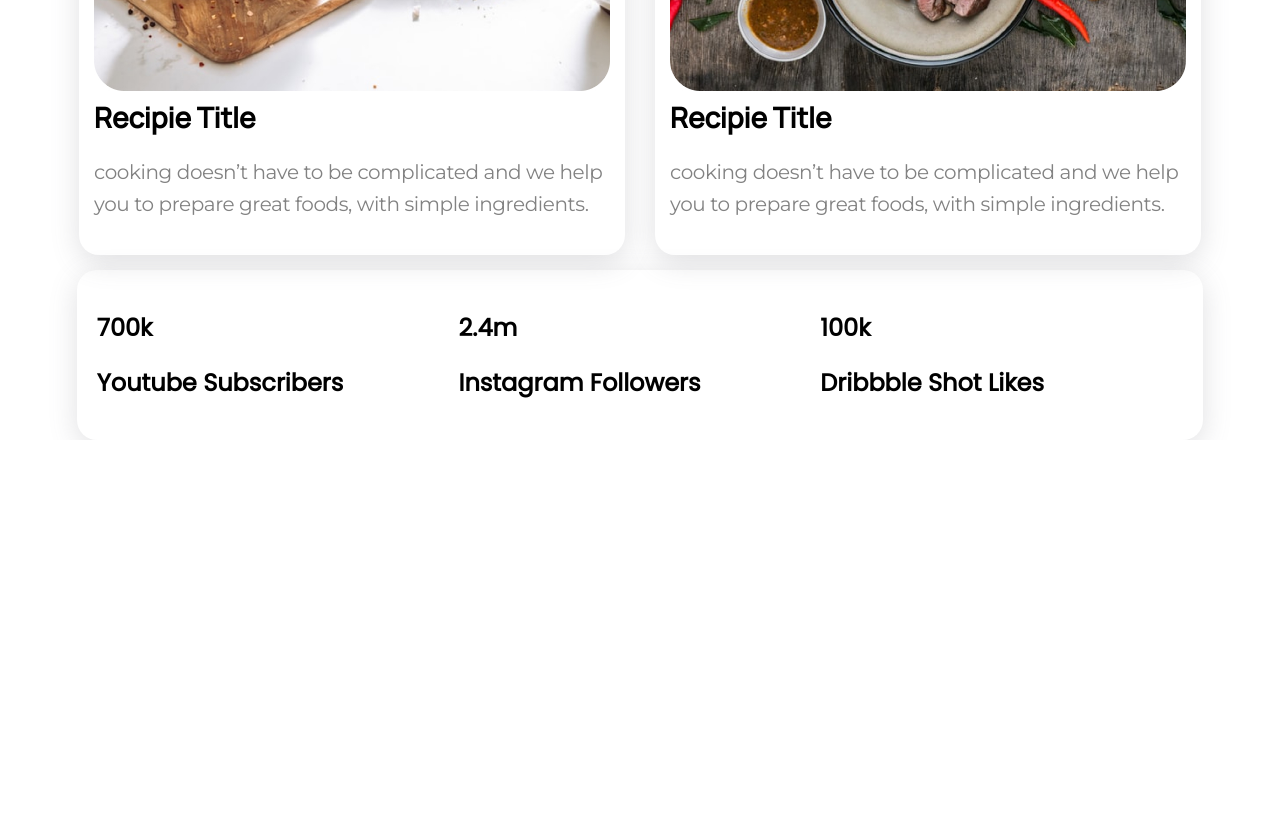
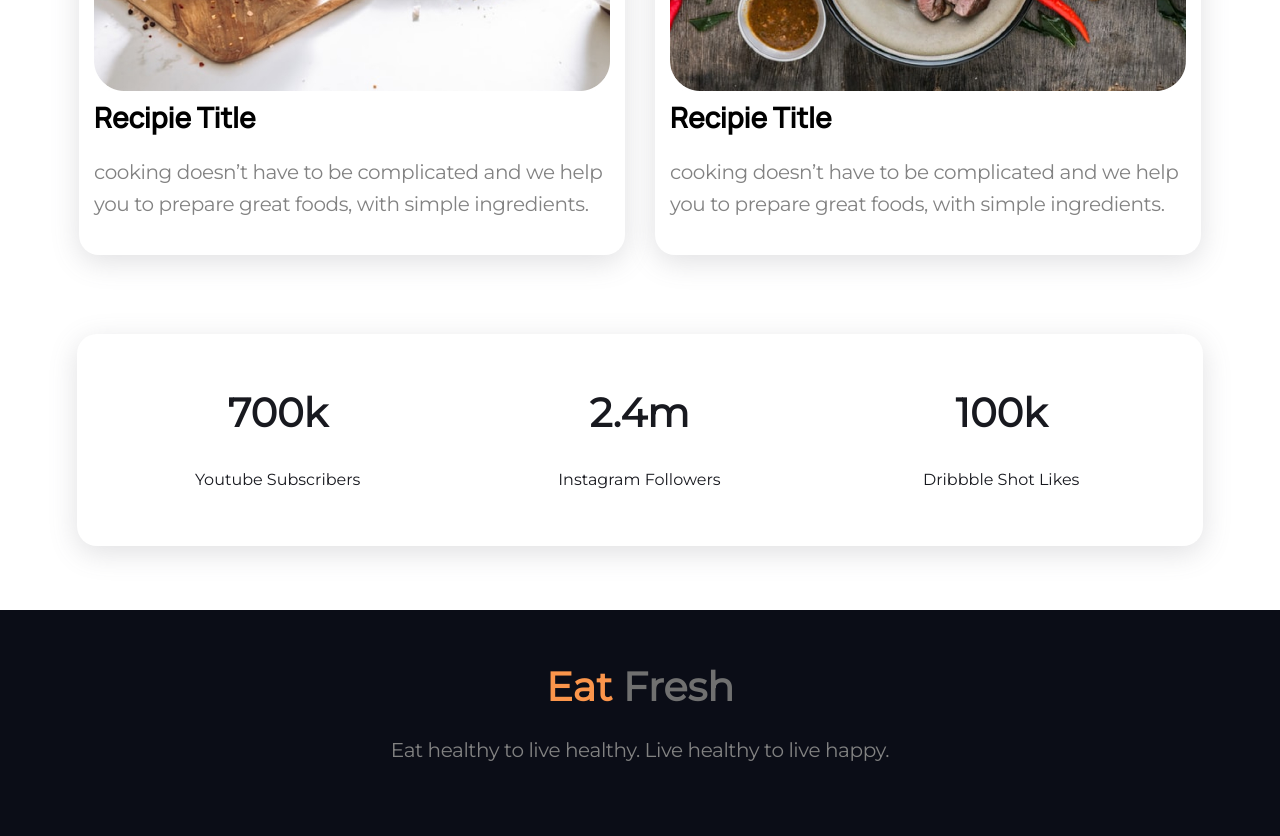
Before and after one commit to jabedit/healthy-hero, a plain HTML site: page index.html in a window 1280 px wide. Shown: the part 1791-2627 px from the top of the page. Before the commit the page ends 2231 px from the top, so only its background shows below. Drawn offline with Linux system fonts and the light colour scheme.

Commit message:
last-commit

```diff
--- a/index.html
+++ b/index.html
@@ -52,16 +52,22 @@
     <section id="subscriober-section">
         <div class="subs-width">
             <h2>700k</h2>
-            <h2>Youtube Subscribers</h2>
+            <h6>Youtube Subscribers</h6>
         </div>
         <div class="subs-width">
             <h2>2.4m</h2>
-            <h2>Instagram Followers</h2>
+            <h6>Instagram Followers</h6>
         </div>
         <div class="subs-width">
             <h2>100k</h2>
-            <h2>Dribbble Shot Likes</h2>
+            <h6>Dribbble Shot Likes</h6>
         </div>
     </section>
+    <footer>
+        <div>
+            <h3><span class="orange-color">Eat</span>  Fresh</h3>
+            <p>Eat healthy to live healthy. Live healthy to live happy.</p>
+        </div>
+    </footer>
 </body>
 </html>
--- a/style.css
+++ b/style.css
@@ -107,14 +107,40 @@ color: #828282;
 }
 #subscriober-section{
     display: flex;
-    margin: 0 6%;
+    margin: 5% 6%;
     box-shadow: rgba(100, 100, 111, 0.2) 0px 7px 29px 0px;
     border-radius: 20px;
     padding: 20px;
 }
 .subs-width{
     width: 33.3%;
+    text-align: center;
 }
 .subs-width h2{
+    font-family: 'Montserrat';
+    font-style: normal;
+    font-weight: 700;
+    font-size: 40px;
+    color: #18191F;
+}
+.subs-width h6{
+    font-family: 'Montserrat';
+    font-style: normal;
+    font-weight: 400;
+    font-size: 16px;
+    margin-top: 0;
+    color: #18191F;
+}
+footer{
+    background: #0B0D17;
+    text-align: center;
+    color: white;
+    padding: 50px 0;
 
 }
+footer div{
+    padding: ;
+}
+footer h6{
+    font-size: 16px;
+}
```
